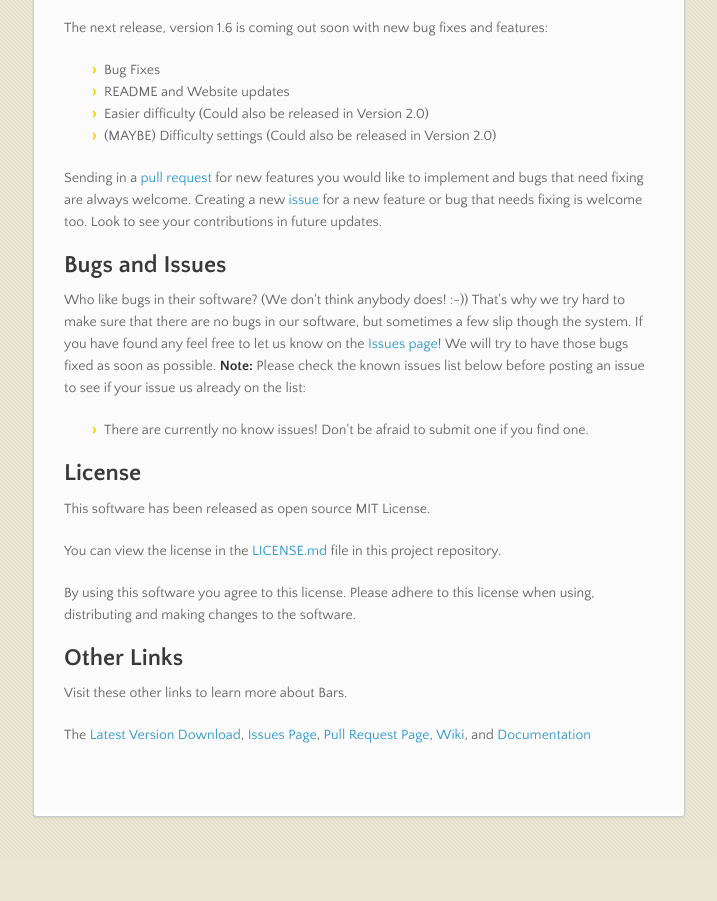
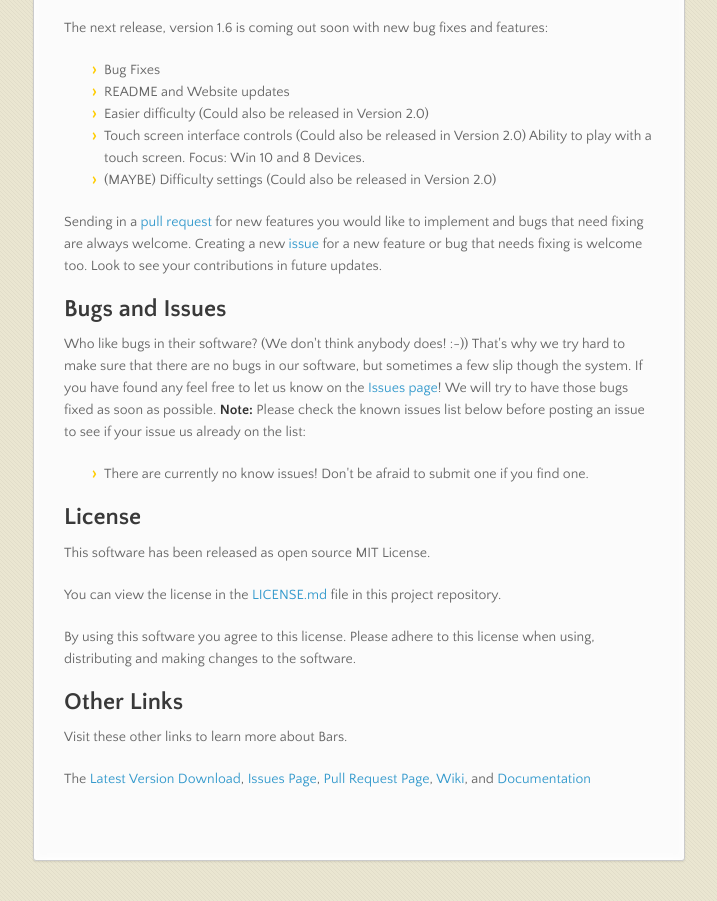
Before and after one commit to Dog-Face-Development/Bars, a plain HTML site: page index.html in a window 1280 px wide. Shown: the part 3293-4194 px from the top of the page, without its empty margins (282-999 px from the left). Before the commit the page ends 4150 px from the top, so only its background shows below. Drawn offline with nearby package versions, Linux system fonts and the light colour scheme.

Commit message:
Add new version features.

```diff
--- a/index.html
+++ b/index.html
@@ -158,6 +158,7 @@ The person (or computer) to select the last group wins!</p>
 <li>Bug Fixes</li>
 <li>README and Website updates</li>
 <li>Easier difficulty (Could also be released in Version 2.0)</li>
+<li>Touch screen interface controls (Could also be released in Version 2.0) Ability to play with a touch screen. Focus: Win 10 and 8 Devices.</li>
 <li>(MAYBE) Difficulty settings (Could also be released in Version 2.0)</li>
 </ul>
 
```
